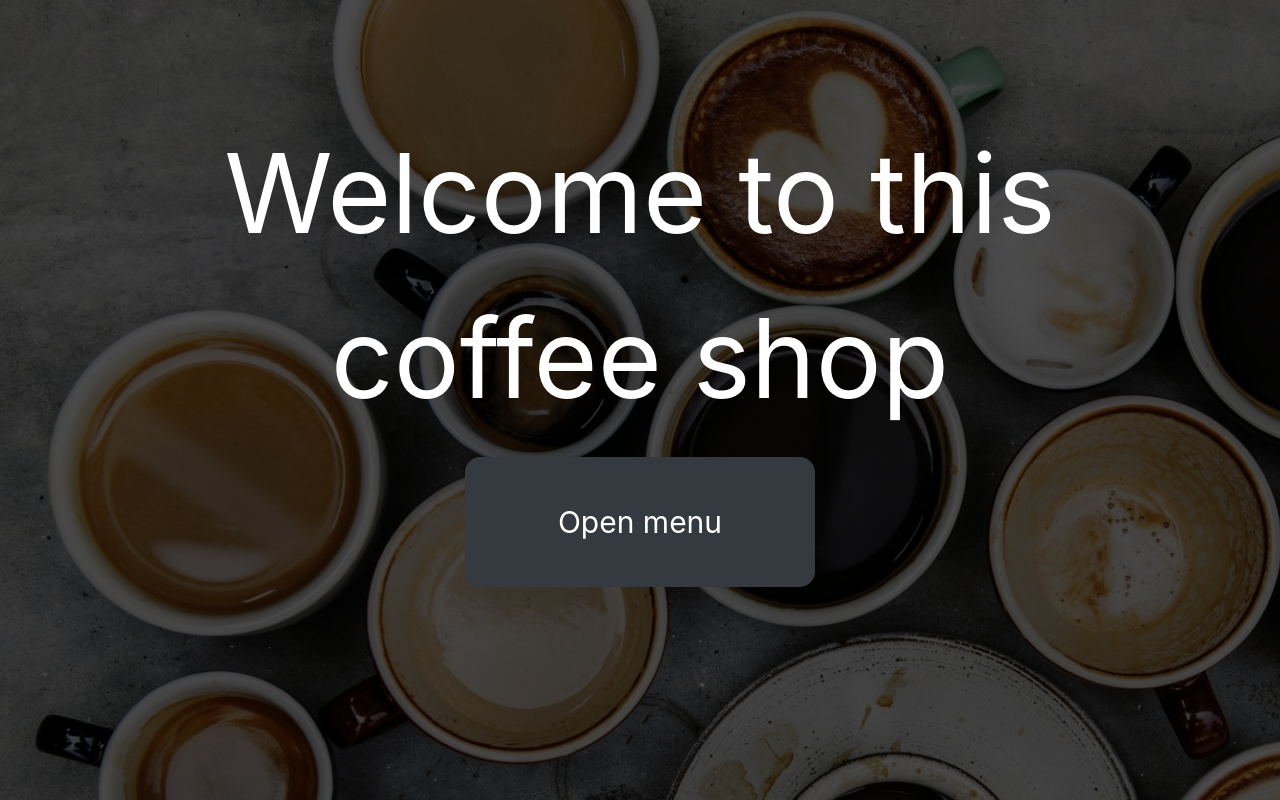
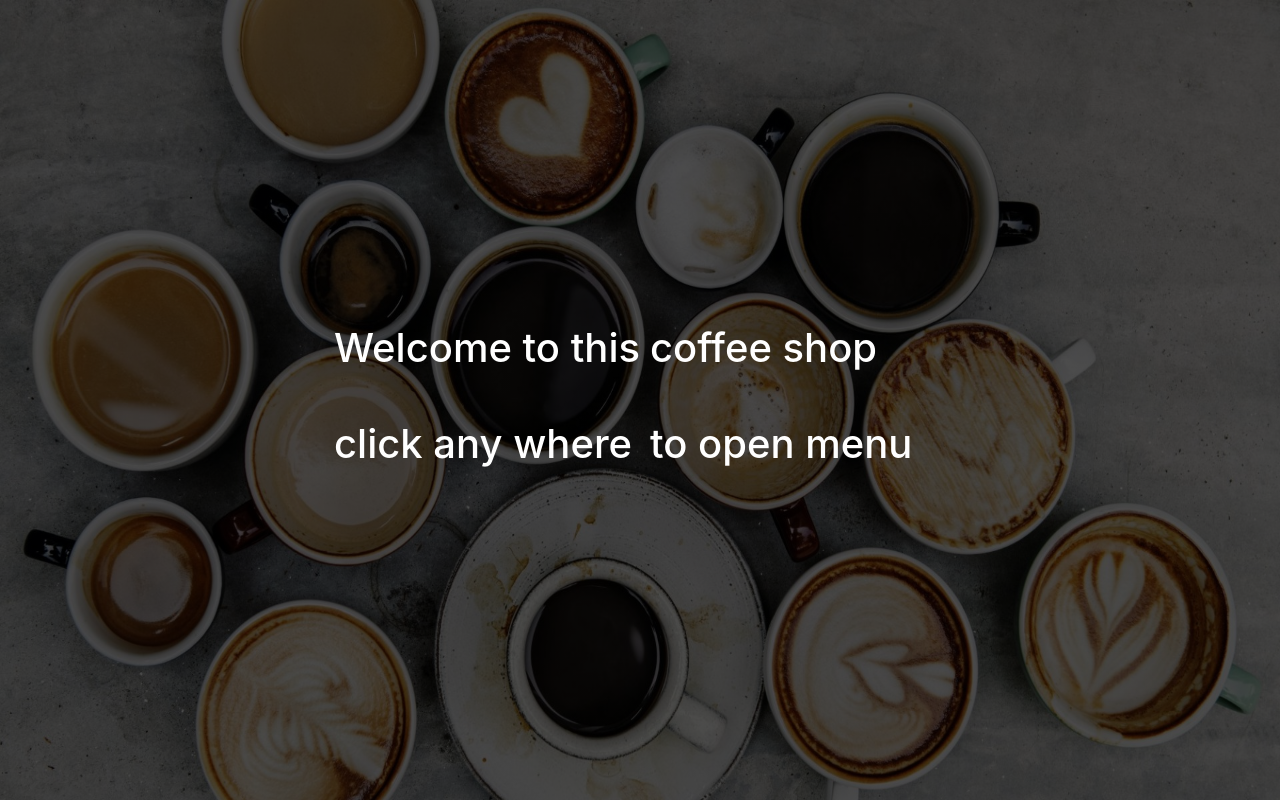
Before and after one commit to karimaboelregal/Coffee-shop, a PHP site: page / in a window 1280 px wide. Run offline with PHP 8.4, Linux system fonts and the light colour scheme.

Commit message:
home page animation done

```diff
--- a/index.php
+++ b/index.php
@@ -2,8 +2,109 @@
 <head>
 <link rel="stylesheet" href="bootstrap/css/bootstrap.min.css">
 <style>
+/*First, position the curtain panels so that they are not only side-by-side, but also in front of the prize itself.*/
 body {
-    background-image: linear-gradient( rgba(0, 0, 0, 0.7), rgba(0, 0, 0, 0.7) ), url('background.jpg');
+  overflow: hidden;
+}
+/*the parent component or the main container */
+.curtain {
+  width: 100vw; /*Ensures the parent component is full screen widh */
+  height: 100vh; /*vh is "viewport height" and at CSS Tricks, they we're using this for demo purposes. This property constrains he parent component to the height of the viewport*/
+  overflow: hidden; /* Allows us to slide the panels outside the container without them showing */
+}
+/*the component wrapper set to fill up within the parent container*/
+.curtain__wrapper {
+  width: 100%;
+  height: 100%;
+}
+/*the curtain panel class that is attribued next to the curtain_panel-left and curtain_panel-right in the html div*/
+.curtain__panel {
+  width: 50%; /* Each panel takes up half the container */
+  height: 100vh; /* vh is "viewport height" */
+  float: left; /* Makes sure panels are side-by-side */
+  position: relative; /* Needed to define the z-index -- A relative positioned element is positioned relative to its normal position.*/
+  z-index: 2; /* The z-index property specifies the stack order of an element. An element with greater stack order is always in front of an element with a lower stack order. So, this places the panels in front of the prize */
+  transition: all 1s ease-out; /* Animates the sliding transition of the panels -- about the transition property, this is the short-hand property used to represent up to four transition-related longhand properties:
+  transition: [transition-property] [transition-duration] [transition-timing-function] [transition-delay] */
+  /* For this assignment, I am changing the transition duration to 5s. It will take 5s to animate or open and close the curtain.
+  /* I am going to use flexbox property to display the h1 element on the curtain in the center */
+  display: flex;
+  align-items: center;
+  color: #fff;
+}
+
+/*Sliding the panels out by using transform property
+The transform property allows you to rotate, scale, move, skew elements.
+Here, we are using the value of translateX, which Defines a translation using only the value for the X-axis, because we want to slide open and close horizontally
+If I want, I could change the value of translateY, which defines a translation using the value for the Y-axis, and will make it open and close vertically.
+We set the value at -100% and 100%, because we want to slide or close the curtain completely out of the curtain component
+/*Slide the panel to the left out of the container */
+.curtain__panel--left {
+    background-image: linear-gradient( rgba(0, 0, 0, 0.7), rgba(0, 0, 0, 0.7) ), url('bg01.jpg');
+    background-size:100% 100%;
+
+  display:flex;
+  justify-content: flex-end;
+  transform: translateX(-100%);
+}
+/*Slide the panel to the right out of the container */
+.curtain__panel--right {
+    background-image: linear-gradient( rgba(0, 0, 0, 0.7), rgba(0, 0, 0, 0.7) ), url('bg02.jpg');
+    background-size:100% 100%;
+
+    object-fit: contain;
+  display:flex;
+  justify-content: flex-start;
+  transform: translateX(100%);
+}
+/* For this assignment, I changed the transform property to translateY(-100%) to make the curtain open up vertically. However, this caused both sides of the curtain slided up at the same time, so it looked like one giant block going up, and not two panels.
+Instead, I kept the transform property to translateX, but I changed how far the panels opened up to -40% and 40%. I can see better how the two panel curtains work with this transition.*/
+.curtain__prize {
+  background: #333;
+  color: #fff;
+  padding: 1rem 0;
+  position: absolute; /* Forces the prize position into the container start */
+  text-align: center;
+  z-index: 1; /* Places the prize behind the panels, which are z-index 2 */
+  width: 100%;
+  height: 100vh; /* I am setting the height of this container the same height as the curtain. */
+}
+.curtain__prize img {
+  width: 15%;
+}
+
+input[type=checkbox] {
+  position: absolute; /* Force the checkbox at the start of the container */
+  opacity: 0; /* Hide the checkbox */
+}
+
+input[type=checkbox]:checked ~ div.curtain__panel--left {
+  transform: translateX(0);
+}
+
+input[type=checkbox]:checked ~ div.curtain__panel--right {
+  transform: translateX(0);
+}
+.window {
+  position: relative;
+
+  width:500px;
+  height:500px;
+  background-color:white;
+  border: 2px solid #333;
+  border-radius:20px;
+}
+@media only screen and (max-width: 1024px) {
+  .window {
+    position: relative;
+
+    margin-top:20%;
+  width:800px;
+  height:1200px;
+  background-color:white;
+  border: 1px solid black;
+}
+
 }
 .btn {
     outline: none !important;
@@ -11,49 +112,43 @@ body {
     color:white !important;
 
 }
-.btn:hover, .btn:hover {
-    outline: none !important;
-    box-shadow: none !important;
-}
-.homeCont {
-    -webkit-animation: fadein 2s;
-    -moz-animation: fadein 2s;
-    -ms-animation: fadein 2s;
-    -o-animation: fadein 2s;
-    animation: fadein 2s;
-}
 
-@keyframes fadein {
-    from { opacity: 0; }
-    to   { opacity: 1; }
-}
-
-@-moz-keyframes fadein {
-    from { opacity: 0; }
-    to   { opacity: 1; }
-}
-
-@-webkit-keyframes fadein {
-    from { opacity: 0; }
-    to   { opacity: 1; }
-}
-
-@-ms-keyframes fadein {
-    from { opacity: 0; }
-    to   { opacity: 1; }
-}
-
-@-o-keyframes fadein {
-    from { opacity: 0; }
-    to   { opacity: 1; }
-}
 </style>
 </head>
 <body>
-<div class="container text-center homeCont">
-<p style="margin-top:10%;font-size: 110px; color:white;">Welcome to this coffee shop</p>
-<button style="width:350px; height: 130px;font-size: 30px;border-radius:15px;" type="button" class="btn btn-dark">Open menu</button>
+<div class="curtain">
 
+  <div class="curtain__wrapper">
+
+    <!-- The checkbox hack! -->
+    <input id="checkb" type="checkbox" disabled="disabled" checked>
+    <div class="curtain__panel curtain__panel--left" onclick="showMenu();">
+      <h1>Welcome to this <br/><br/> click any where</h1>
+    </div>
+
+    <!-- The prize behind the curtain panels -->
+    <div class="curtain__prize">
+    <div style="margin-top:80px;width:100%;height:100%;" class="row d-flex justify-content-center ">
+      <div class="window">
+      <button style="width:150px; height: 50px;position: absolute;bottom: 7%;left: 36%;" type="button" class="btn btn-dark" onclick="hideMenu()">Close menu</button>
+
+      </div>
+    </div>
+    </div>
+
+    <div class="curtain__panel curtain__panel--right" onclick="showMenu();">
+    <h1 style="margin-left:10px;">coffee shop <br/><br/> to open menu</h1>
+	  </div>
+  </div>
 </div>
+<script>
+function showMenu() {
+  document.getElementById("checkb").checked = false;
+}
+function hideMenu() {
+  document.getElementById("checkb").checked = true;
+}
+
+</script>
 </body>
 </html>
```
Also changed, not shown: bg01.jpg (added), bg02.jpg (added).
